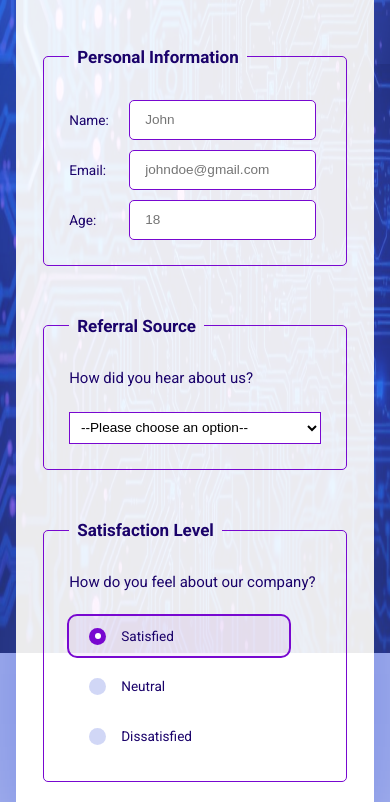
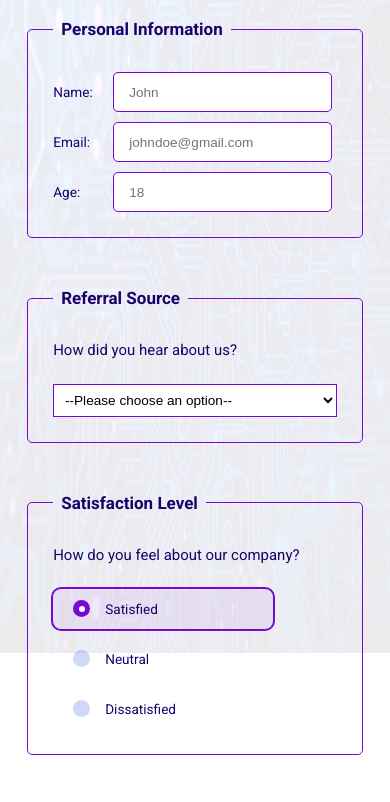
Before and after one commit to Ayoub-Younes/survey-form, a plain HTML site: page index.html in a window 390 px wide. Shown: the part 191-993 px from the top of the page. Drawn offline with Linux system fonts and the light colour scheme.

Commit message:
update git

```diff
--- a/styles.css
+++ b/styles.css
@@ -466,6 +466,19 @@ textarea:focus {
 }
 
 
+@media (max-width: 760px) {
+
+  body{
+    padding: 0;
+  }
+
+  .container {
+    margin: 0 auto;
+  }
+
+}
+
+
 @media (max-width: 500px) {
 
   .container{
@@ -479,9 +492,6 @@ textarea:focus {
 
 @media (max-width: 400px) {
 
-  body{
-    padding: 0 1em;
-  }
   .container{
   font-size: 0.85em;
   }
```
